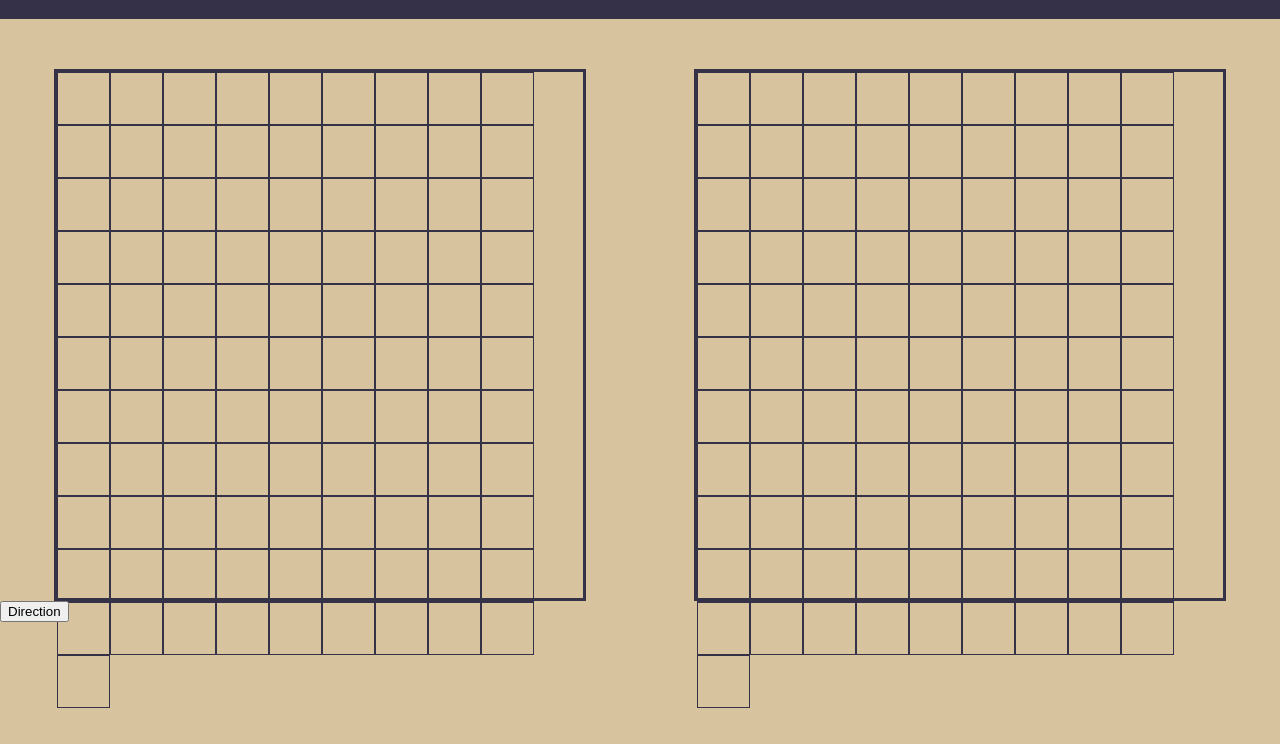
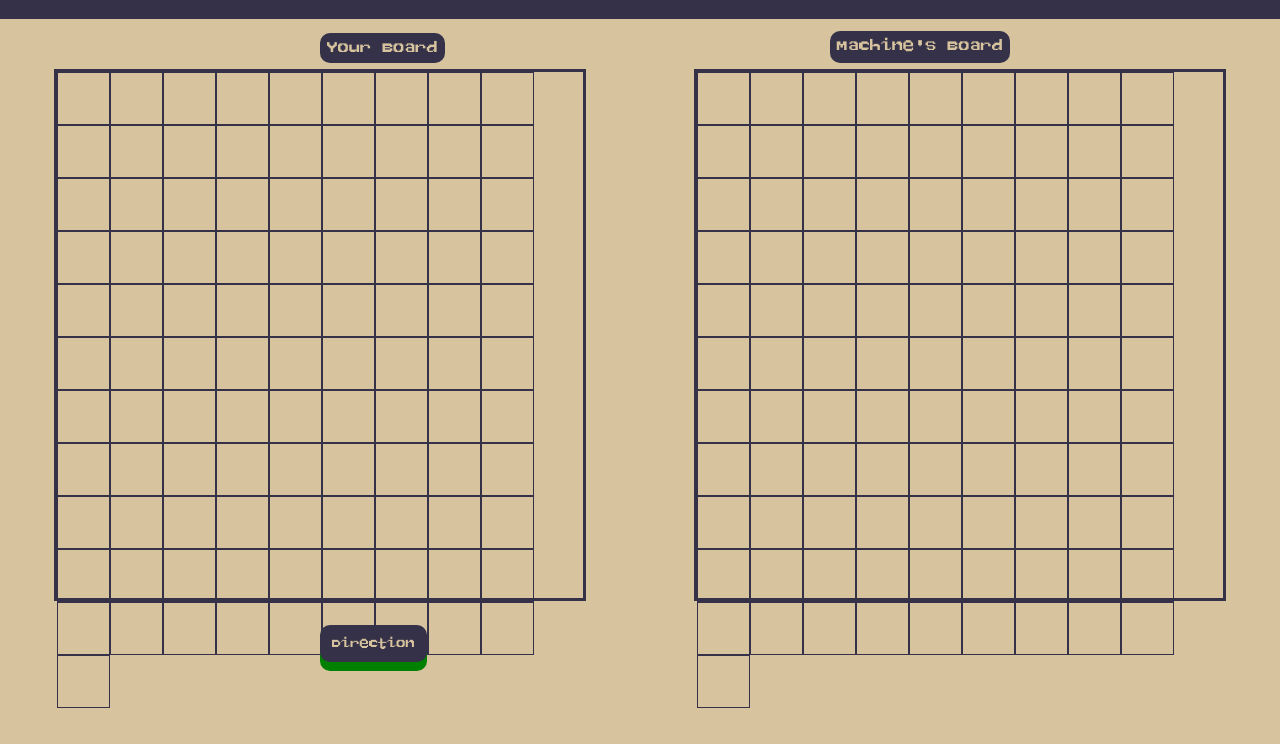
Before and after one commit to mohammednumaan/battleship, a website built with webpack: page dist/index.html in a window 1280 px wide. Both pictures are taken after a click on the button "Start Game.". Shown: the part 56-800 px from the top of the page. Built offline with nearby package versions, Linux system fonts and the light colour scheme.

Commit message:
Completed Battleship :)

```diff
--- a/package.json
+++ b/package.json
@@ -6,7 +6,8 @@
   "scripts": {
     "test": "jest",
     "build": "webpack",
-    "dist-command" : "git add dist && git commit -m 'Initial Dist Subtree Commit.'"
+    "dist-command": "git add dist && git commit -m 'Initial Dist Subtree Commit.'",
+    "dist-push": "git subtree push --prefix dist origin gh-pages"
   },
   "keywords": [],
   "author": "",
--- a/src/modules/dom.js
+++ b/src/modules/dom.js
@@ -1,6 +1,9 @@
 // IMPORT
 
+import { boxEventListners } from './utilities/boxListners';
+import { directionSwitch } from './utilities/switchButton';
 const Player = require('./player')
+
 
 // INITIALIZES PLAYERS
 
@@ -23,6 +26,7 @@ let gameOver = false;
 // GENERATES PLAYER'S BOARDS/GRIDS
 
 function generateBoard(playerBoard, containerName, classToAdd){
+
     const container = generateContainer(containerName)
     for (let i = 0; i < playerBoard.length; i++){
         for(let j = 0; j < playerBoard.length; j++){
@@ -33,6 +37,7 @@ function generateBoard(playerBoard, containerName, classToAdd){
             cell.dataset.y = j
         };
     };
+
 };
 
 // GENERATES PLAYER'S CONTAINERS
@@ -46,6 +51,27 @@ function generateContainer(classToAdd){
     document.body.appendChild(boardContainer)
     return container;
 };
+
+// GENERATES BOARD NAMES
+
+function displayBoardNames(){
+
+    const nameContainer = document.createElement('div')
+    const userBoardName = document.createElement('p')
+    const machineBoardName = document.createElement('p')
+
+    userBoardName.textContent = "Your Board"
+    machineBoardName.textContent = "Machine's Board"
+
+    nameContainer.classList.add('name-container')
+    userBoardName.classList.add('user-board-name')
+    machineBoardName.classList.add('machine-board-name')
+
+    nameContainer.appendChild(userBoardName)
+    nameContainer.appendChild(machineBoardName)
+    document.body.appendChild(nameContainer)
+
+}
 
 // GENERATES WINNER MESSAGE AND RESTART BUTTON
 
@@ -107,6 +133,7 @@ function gameLoop() {
 
     generateBoard(user.game.board, 'user-board', 'user-cell')
     generateBoard(machine.game.board, 'machine-board', 'machine-cell')
+    displayBoardNames()
     placeUserShips()
     placeMachineShips()
 
@@ -166,57 +193,6 @@ function placeMachineShips(){
 }
 
 
-// BOX/CELLS EVENT LISTNERS
-
-function boxEventListners(box){
-    box.addEventListener('mouseenter', (event) => {
-        if (placedAllShips === true) return
-
-        if (user.game.isValidCoords(currentShip, Number(event.target.dataset.x), Number(event.target.dataset.y)) === false){
-            // highlightShips(box, 'add', 'wrong-ship')
-            return;
-        }
-        highlightShips(box, 'add', 'ship-highlight')
-    })
-
-
-    box.addEventListener('mouseleave', (event) => {
-
-        if (placedAllShips === true) return
-
-        if (user.game.isValidCoords(currentShip, Number(event.target.dataset.x), Number(event.target.dataset.y)) === false){
-            return;
-        }
-        highlightShips(box,'remove', 'ship-highlight')
-
-    });
-
-    box.addEventListener('click', (event) => {
-
-        highlightShips(box, 'remove', 'ship-highlight')
-        if(placedAllShips === true){
-            return;
-        }
-
-        if (user.game.placeShip(currentShip, Number(event.target.dataset.x), Number(event.target.dataset.y)) === false){
-            return;
-        }
-
-        if (user.game.isValidCoords(currentShip, Number(event.target.dataset.x), Number(event.target.dataset.y)) === false){
-            return;
-        }
-
-        if(currentShip === user.game.allShips[4]) {
-            placedAllShips = true;
-        }
-
-        user.game.placeShip(currentShip, Number(event.target.dataset.x), Number(event.target.dataset.y))
-        highlightShips(box, 'add', 'placed-ship')
-        getNextShip()
-
-    });
-
-}
 
 // CHECKS THE GAME WINNER
 
@@ -236,39 +212,31 @@ function gameWinner(){
     return gameOver;
 }
 
-
-// SWITCHED SHIPS DIRECTION FOR SHIP PLACEMENT (ONLY FOR USER PLAYER OBJECT)
-
-function directionSwitch() {
-    const switchDirection = document.createElement('button')
-
-    switchDirection.type = 'button'
-    switchDirection.id = 'direction-button'
-    switchDirection.textContent = `Direction`
-    document.body.appendChild(switchDirection)
-
-    switchDirection.addEventListener('click', () => {
-
-        if(isCurrentShipVertical === true){
-            switchDirection.textContent = `Horizontal`
-            user.game.allShips.forEach(ship => ship.vertical = false)
-            isCurrentShipVertical = false;
-
-
-        }
-        else{
-            switchDirection.textContent = `Vertical`
-            user.game.allShips.forEach(ship => ship.vertical = true)
-            isCurrentShipVertical = true;
-        }
-
-
-    })
-
-}
+// GET THE NEXT SHIP IN THE USERS SHIP ARRAY
 
 function getNextShip() {
     let currentShipIndex = user.game.allShips.indexOf(currentShip)
     currentShip = user.game.allShips[currentShipIndex + 1]
+
+    if(currentShipIndex === 4){
+        let array = document.body.children
+        array[3].classList.add('hide')
+    }
 }
-export {generateBoard, gameLoop}
+
+// EXPORT
+
+export {
+    generateBoard,
+    gameLoop,
+    getNextShip,
+    highlightShips,
+    placedAllShips,
+    user,
+    machine,
+    currentShip,
+    isCurrentShipVertical,
+    boardContainer
+}
+
+// END OF CODE
--- a/src/modules/starterDOM.js
+++ b/src/modules/starterDOM.js
@@ -38,10 +38,11 @@ function gameInstructions(){
             <li>Objective Of This Game : To Be The First One To Sink The Enemy's Ships.</li>
             <li>Your Board : Your Board Belongs on the Left Hand Side.</li>
             <li>Set Your Board : Press Start To Begin Placing Your Ships. To Change Direction, Simply Click the <b>Direction</b> Button.</li>
-            <li>Set Your Ships : Hover Over The Board To Place Your Ships.<li>
+            <li>Set Your Ships : Hover Over The Board To Place Your Ships.</li>
             <li>Turns : Your Turn is First Turn.</li>
         </ul>
         <p class='note'>After Placing Your Ships, the battle has begun! Good Luck! :)</p>
+        <p class='note'>If any of the players hit the ship, they get to go again! :/</p>
     </p>`
 
     return instructionsDiv;
--- /dev/null
+++ b/src/modules/utilities/boxListners.js
@@ -0,0 +1,63 @@
+// IMPORT
+
+import { boardContainer, user, machine, placedAllShips, currentShip, getNextShip, highlightShips } from "../dom";
+
+// BOX/CELLS EVENT LISTNERS
+
+function boxEventListners(box){
+
+    box.addEventListener('mouseenter', (event) => {
+
+        if (placedAllShips === true) return
+
+        if (user.game.isValidCoords(currentShip, Number(event.target.dataset.x), Number(event.target.dataset.y)) === false){
+            // highlightShips(box, 'add', 'wrong-ship')
+            return;
+        }
+        highlightShips(box, 'add', 'ship-highlight')
+    })
+
+
+    box.addEventListener('mouseleave', (event) => {
+
+        if (placedAllShips === true) return
+
+        if (user.game.isValidCoords(currentShip, Number(event.target.dataset.x), Number(event.target.dataset.y)) === false){
+            return;
+        }
+        highlightShips(box,'remove', 'ship-highlight')
+
+    });
+
+    box.addEventListener('click', (event) => {
+
+        highlightShips(box, 'remove', 'ship-highlight')
+        if(placedAllShips === true){
+            return;
+        }
+
+        if (user.game.placeShip(currentShip, Number(event.target.dataset.x), Number(event.target.dataset.y)) === false){
+            return;
+        }
+
+        if (user.game.isValidCoords(currentShip, Number(event.target.dataset.x), Number(event.target.dataset.y)) === false){
+            return;
+        }
+
+        if(currentShip === user.game.allShips[4]) {
+            placedAllShips = true;
+        }
+
+        user.game.placeShip(currentShip, Number(event.target.dataset.x), Number(event.target.dataset.y))
+        highlightShips(box, 'add', 'placed-ship')
+        getNextShip()
+
+    });
+
+}
+
+// EXPORT
+
+export {boxEventListners}
+
+// END OF CODE
--- /dev/null
+++ b/src/modules/utilities/switchButton.js
@@ -0,0 +1,37 @@
+// IMPORT
+
+import { isCurrentShipVertical, user } from "../dom"
+
+// SWITCHED SHIPS DIRECTION FOR SHIP PLACEMENT (ONLY FOR USER PLAYER OBJECT)
+
+function directionSwitch() {
+
+    const switchDirection = document.createElement('button')
+    switchDirection.type = 'button'
+    switchDirection.id = 'direction-button'
+    switchDirection.textContent = `Direction`
+    document.body.appendChild(switchDirection)
+
+    switchDirection.addEventListener('click', () => {
+
+        if(isCurrentShipVertical === true){
+            switchDirection.textContent = `Horizontal`
+            user.game.allShips.forEach(ship => ship.vertical = false)
+            isCurrentShipVertical = false;
+
+        }
+        else{
+            switchDirection.textContent = `Vertical`
+            user.game.allShips.forEach(ship => ship.vertical = true)
+            isCurrentShipVertical = true;
+        }
+    })
+
+    return switchDirection;
+}
+
+// EXPORT
+
+export {directionSwitch}
+
+// END OF CODE
--- a/src/style.css
+++ b/src/style.css
@@ -142,6 +142,72 @@ body{
     border: 1px solid #343148FF;
 }
 
+#direction-button{
+
+    font-family: pixel;
+    padding: 10px;
+
+    border: 2px solid #343148FF;
+    border-radius: 10px;
+
+    background-color: #343148FF;
+    color: #D7C49EFF;
+
+    margin-top: -17px;
+    margin-left: 320px;
+
+    border-radius: 10px;
+    box-shadow: 0 9px green;
+}
+
+#direction-button:active{
+
+    box-shadow: 0 5px #666;
+    transform: translateY(4px);
+
+}
+
+.name-container{
+
+    display: flex;
+    justify-content: space-between;
+
+}
+.user-board-name{
+    font-family: pixel;
+
+    margin-top: -568px;
+    margin-left: 320px;
+    margin-right: 0px;
+
+    margin-bottom: 570px;
+    padding: 7px;
+
+    background-color: #343148FF;
+    color: #D7C49EFF;
+
+    border-radius: 10px;
+}
+
+.machine-board-name{
+    font-family: pixel;
+
+    margin-top: -570px;
+    margin-right: 270px;
+    margin-bottom: 570px;
+    padding: 7px;
+
+    background-color: #343148FF;
+    color: #D7C49EFF;
+
+    border-radius: 10px;
+
+}
+
+.hide{
+    display: none;
+}
+
 /* SHIP PLACEMENT AND HIGHLIGHT */
 
 .ship-highlight{
```
Also changed, not shown: dist/bundle.js.
